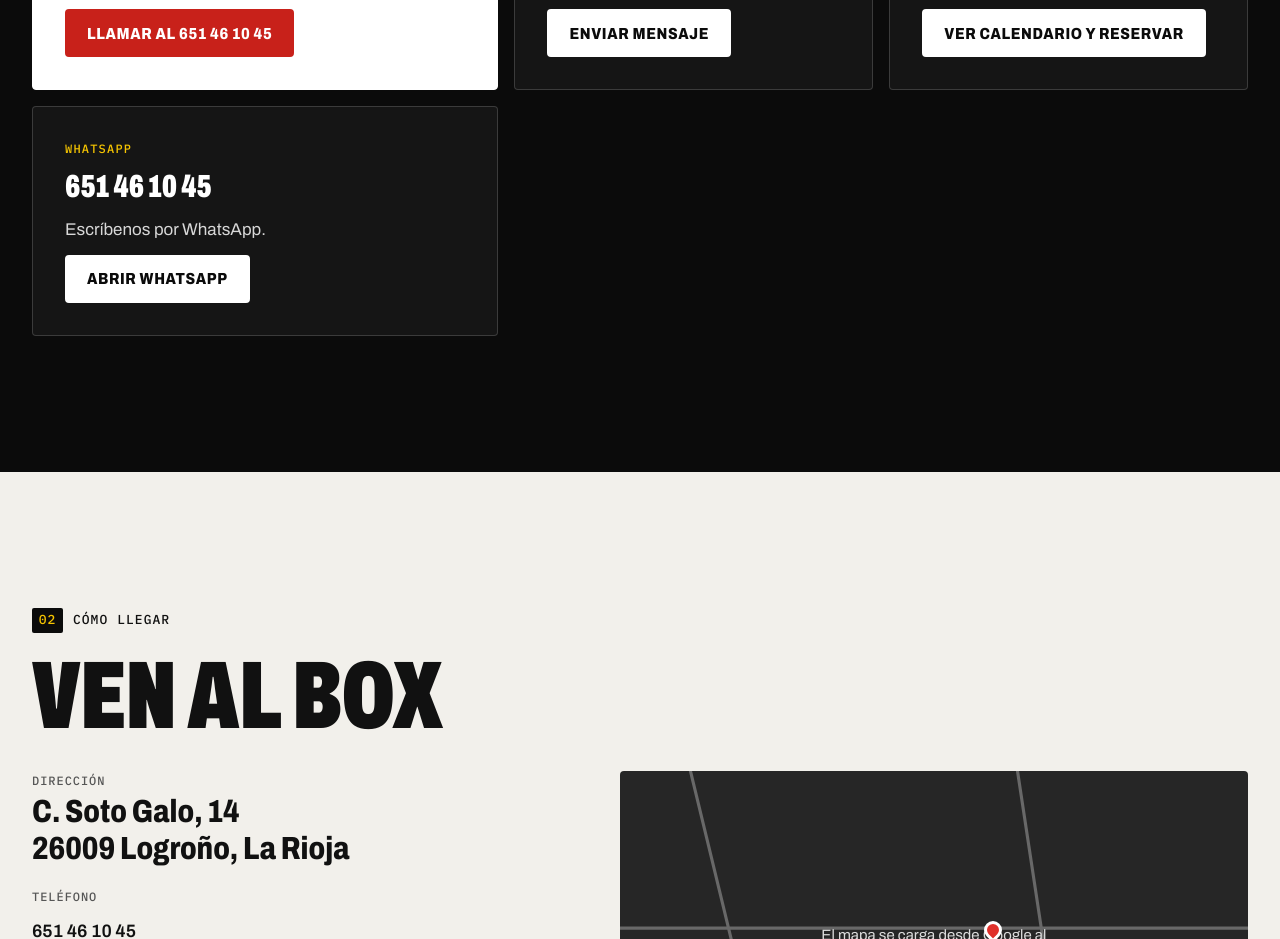
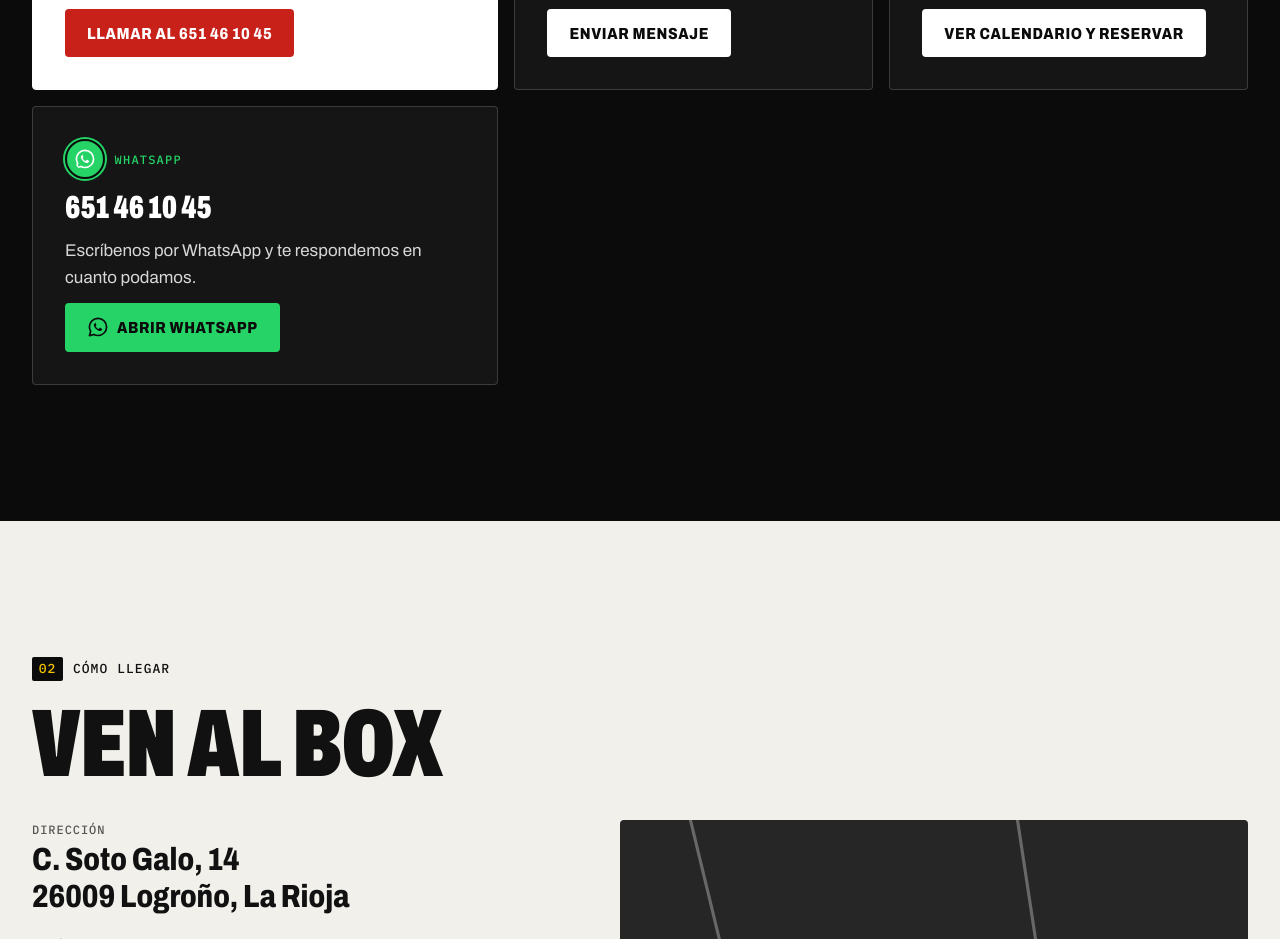
Before and after one commit to crsdigitalizacion/big-rhino-training-club, a plain HTML site: page contacto.html in a window 1280 px wide. Shown: the part 1250-2189 px from the top of the page. Drawn offline with Linux system fonts and the light colour scheme.

Commit message:
Icono de WhatsApp en la tarjeta de Contacto
Co-Authored-By: Claude Opus 5.5 <noreply@anthropic.com>

```diff
--- a/assets/css/styles.css
+++ b/assets/css/styles.css
@@ -764,6 +764,12 @@ html:not(.js) .menu { display: block; position: static; }
 .canal__texto { margin: 0; color: #d8d8d8; flex: 1; }
 .canal--destacado .canal__texto { color: #2b2b2b; }
 .canal .boton { align-self: flex-start; }
+/* Tarjeta de WhatsApp: icono verde junto a la etiqueta y botón verde. */
+.canal--whatsapp .canal__tipo { display: flex; align-items: center; gap: .6rem; color: #25d366; }
+.canal__icono { width: 40px; height: 40px; flex: none; padding: 7px; border-radius: 50%; background: #25d366; color: var(--blanco); border: 2px solid var(--negro); box-shadow: 0 0 0 2px #25d366; }
+.boton--wa { --fondo: #25d366; --color: var(--negro); }
+.boton--wa:hover { --fondo: #1ebe5b; }
+.boton__icono-wa { width: 22px; height: 22px; flex: none; }
 #canales .nota-revision { margin-top: 1.5rem; }
 .contacto__direccion { font-size: clamp(1.5rem, 4vw, 2rem); font-family: var(--display); font-weight: 800; font-stretch: 80%; line-height: 1.15; }
 .contacto__nota { margin: 1rem 0 0; font-size: .875rem; color: var(--gris); }
--- a/contacto.html
+++ b/contacto.html
@@ -15,7 +15,7 @@
   <link rel="icon" href="favicon.png" type="image/png">
   <link rel="apple-touch-icon" href="apple-touch-icon.png">
   <link rel="preload" href="assets/fonts/archivo-var-latin.woff2" as="font" type="font/woff2" crossorigin>
-  <link rel="stylesheet" href="assets/css/styles.css?v=32">
+  <link rel="stylesheet" href="assets/css/styles.css?v=33">
   <script>document.documentElement.classList.add('js');</script>
   <script src="assets/js/telon.js?v=4"></script>
 </head>
@@ -89,11 +89,11 @@
             <p class="canal__texto">El calendario de clases del box. Regístrate y reserva tu plaza, también para la primera clase.</p>
             <a class="boton boton--blanco" data-reservas href="https://crossfitbigrhino.aimharder.com/schedule" target="_blank" rel="noopener">Ver calendario y reservar</a>
           </article>
-          <article class="canal aparece" id="canal-whatsapp" hidden>
-            <p class="canal__tipo">WhatsApp</p>
+          <article class="canal canal--whatsapp aparece" id="canal-whatsapp" hidden>
+            <p class="canal__tipo"><svg class="canal__icono" viewBox="0 0 32 32" aria-hidden="true" focusable="false"><path d="M16 3.5C9.1 3.5 3.5 9 3.5 15.8c0 2.4.7 4.6 1.9 6.5L3.6 28.5l6.4-1.7c1.8 1 3.8 1.5 6 1.5 6.9 0 12.5-5.5 12.5-12.3S22.9 3.5 16 3.5z" fill="none" stroke="currentColor" stroke-width="2.4" stroke-linejoin="round"/><path d="M11.6 9.6c.4 0 .7 0 .9.6l1.1 2.6c.1.3 0 .6-.1.8l-.8 1c-.2.2-.2.5 0 .8.6 1 1.4 1.9 2.4 2.6.5.3 1 .6 1.5.8.3.1.5 0 .7-.2l1-1.2c.2-.3.5-.3.8-.2l2.5 1.2c.3.2.5.3.5.6 0 1-.6 2.4-2.3 2.8-1.3.3-3.2-.2-5.4-1.7-2.3-1.6-3.9-3.9-4.3-5.4-.5-1.8.2-3.2.9-3.7.3-.2.6-.2.8-.2z" fill="currentColor"/></svg>WhatsApp</p>
             <h3 class="canal__dato"><a href="#" target="_blank" rel="noopener"></a></h3>
-            <p class="canal__texto">Escríbenos por WhatsApp.</p>
-            <a class="boton boton--blanco canal__boton" href="#" target="_blank" rel="noopener">Abrir WhatsApp</a>
+            <p class="canal__texto">Escríbenos por WhatsApp y te respondemos en cuanto podamos.</p>
+            <a class="boton boton--wa canal__boton" href="#" target="_blank" rel="noopener"><svg class="boton__icono-wa" viewBox="0 0 32 32" aria-hidden="true" focusable="false"><path d="M16 3.5C9.1 3.5 3.5 9 3.5 15.8c0 2.4.7 4.6 1.9 6.5L3.6 28.5l6.4-1.7c1.8 1 3.8 1.5 6 1.5 6.9 0 12.5-5.5 12.5-12.3S22.9 3.5 16 3.5z" fill="none" stroke="currentColor" stroke-width="2.4" stroke-linejoin="round"/><path d="M11.6 9.6c.4 0 .7 0 .9.6l1.1 2.6c.1.3 0 .6-.1.8l-.8 1c-.2.2-.2.5 0 .8.6 1 1.4 1.9 2.4 2.6.5.3 1 .6 1.5.8.3.1.5 0 .7-.2l1-1.2c.2-.3.5-.3.8-.2l2.5 1.2c.3.2.5.3.5.6 0 1-.6 2.4-2.3 2.8-1.3.3-3.2-.2-5.4-1.7-2.3-1.6-3.9-3.9-4.3-5.4-.5-1.8.2-3.2.9-3.7.3-.2.6-.2.8-.2z" fill="currentColor"/></svg>Abrir WhatsApp</a>
           </article>
           <article class="canal aparece" id="canal-correo" hidden>
             <p class="canal__tipo">Correo</p>
```
Also changed, not shown: aviso-legal.html (+1 -1 lines), box.html (+1 -1 lines), clases.html (+1 -1 lines), cookies.html (+1 -1 lines), horarios.html (+1 -1 lines), index.html (+1 -1 lines), privacidad.html (+1 -1 lines), prueba.html (+1 -1 lines).
